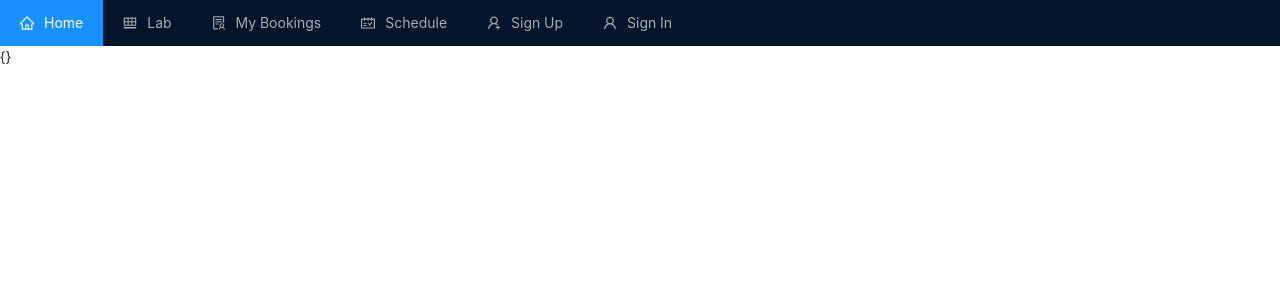
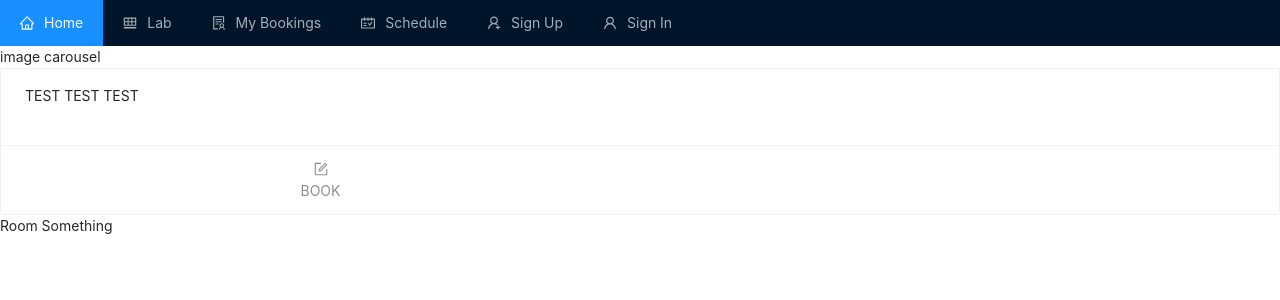
Before and after one commit to liahoneyBP/lab_booking_system, a React (Create React App) app in the folder client/: page /lab/1 in a window 1280 px wide. Shown: the top 300 px of the page. Built offline with nearby package versions, Linux system fonts and the light colour scheme; no server answers.

Commit message:
Feat: Single Lab Component

```diff
--- a/client/src/components/cards/LabSingleCard.js
+++ b/client/src/components/cards/LabSingleCard.js
@@ -1,7 +1,7 @@
 import React from "react";
 import { Card } from "antd";
 import { Link } from "react-router-dom";
-import { HeartOutlined, ShoppingCartOutlined } from "@ant-design/icons";
+import { FormOutlined  } from "@ant-design/icons";
 
 const { Meta } = Card;
 
@@ -16,12 +16,16 @@ const SingleLabCard = ({ lab }) => {
         <Card
           actions={[,
             <Link to="/">
-              <HeartOutlined className="text-info" /> <br /> BOOK
+              <FormOutlined className="text-info" /> <br /> BOOK
             </Link>,
           ]}
         >
           <Meta title={labName} description={details} />
           <p>
+            TEST
+
+            TEST
+
             TEST
           </p>
         </Card>
--- a/client/src/pages/LabSingle.js
+++ b/client/src/pages/LabSingle.js
@@ -18,7 +18,16 @@ const LabSingle = () => {
   const loadSingleLab = () =>
   getLab(slug).then((res) => setLabs(res.data));
 
-  return <>{JSON.stringify(lab)}</>
+  return <div className="container-fluid">
+    <div className="row pt-4">
+        <SingleLabCard lab={lab} />
+    </div>
+
+    <div className="row">
+        <div>Room Something</div>
+    </div>
+
+  </div>
   ;
 };
 
```
